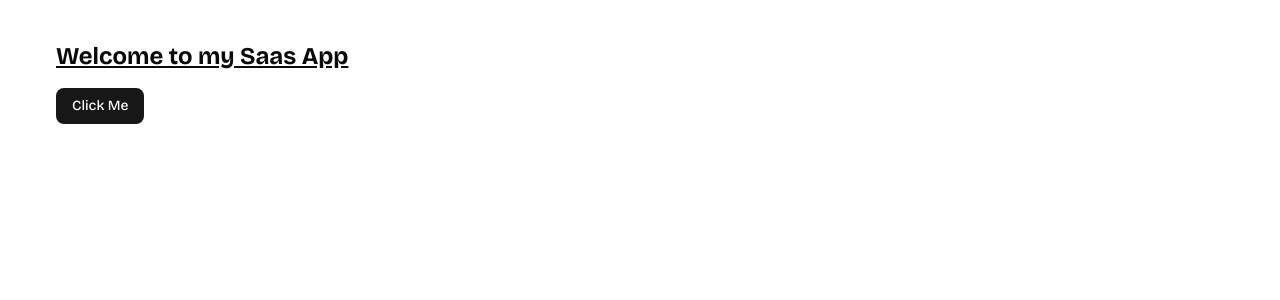
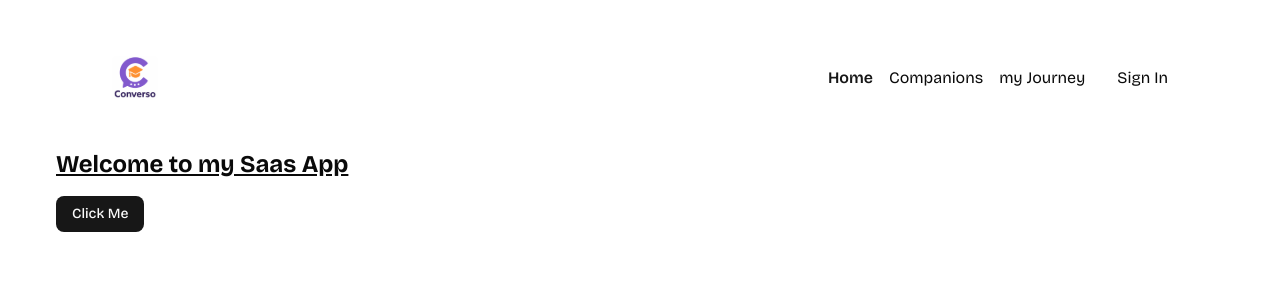
Before and after one commit to thamtumeoden13/saas-app, a Next.js app: page / in a window 1280 px wide. Shown: the top 300 px of the page. Built offline with nearby package versions, Linux system fonts and the light colour scheme.

Commit message:
implement navbar

```diff
--- a/app/(root)/layout.tsx
+++ b/app/(root)/layout.tsx
@@ -1,3 +1,4 @@
+import Navbar from "@/components/Navbar";
 
 export default function Layout({
   children,
@@ -6,6 +7,7 @@
 }>) {
   return (
     <main>
+      <Navbar />
       {children}
     </main>
   );
--- a/app/(root)/page.tsx
+++ b/app/(root)/page.tsx
@@ -5,7 +5,7 @@
   return (
     <div>
       <h1 className="text-2xl underline">Welcome to my Saas App</h1>
-      <Button className="mt-4" onClick={() => alert("Button Clicked!")}>
+      <Button className="mt-4">
         Click Me
       </Button>
     </div>
--- /dev/null
+++ b/components/NavItems.tsx
@@ -0,0 +1,32 @@
+"use client";
+
+import { cn } from "@/lib/utils";
+import Link from "next/link";
+import { usePathname } from "next/navigation";
+import React from "react";
+
+const navItems = [
+  { label: "Home", href: "/" },
+  { label: "Companions", href: "/companions" },
+  { label: "my Journey", href: "/my-journey" },
+];
+
+const NavItems = () => {
+  const pathname = usePathname();
+
+  return (
+    <nav className="flex items-center gap-4">
+      {navItems.map(({ label, href }) => (
+        <Link
+          href={href}
+          key={label}
+          className={cn(pathname === href && "text-primary font-semibold")}
+        >
+          {label}
+        </Link>
+      ))}
+    </nav>
+  );
+};
+
+export default NavItems;
--- /dev/null
+++ b/components/Navbar.tsx
@@ -0,0 +1,25 @@
+import Image from "next/image";
+import Link from "next/link";
+import React from "react";
+import NavItems from "./NavItems";
+
+const Navbar = () => {
+
+
+  return (
+    <nav className="navbar">
+      <Link href="/" className="text-2xl font-bold">
+        <div className="flex items-center gap-2.5 cursor-pointer">
+          <Image src="/images/logo.svg" alt="Logo" width={46} height={44} />
+        </div>
+      </Link>
+
+      <div className="flex items-center gap-8">
+        <NavItems />
+        <p>Sign In</p>
+      </div>
+    </nav>
+  );
+};
+
+export default Navbar;
```
